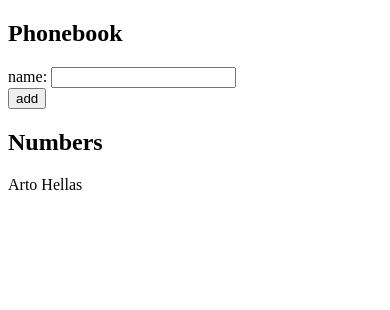
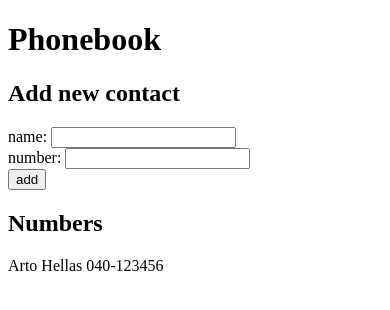
Before and after one commit to LendyAbel/FullStack-Course, a React (Vite) app in the folder part2/phonebook/: page / in a window 390 px wide. Shown: the top 310 px of the page. Built offline with nearby package versions, Linux system fonts and the light colour scheme.

Commit message:
phonebook Step3

```diff
--- a/part2/phonebook/src/App.jsx
+++ b/part2/phonebook/src/App.jsx
@@ -1,43 +1,71 @@
 import { useState } from "react"
 
 const App = () => {
+  console.log("-------------------------")
   //VARIABLES
-  const [persons, setPersons] = useState([{ name: "Arto Hellas" }])
+  const [persons, setPersons] = useState([
+    { name: "Arto Hellas", number: "040-123456", id: 1 },
+  ])
   const [newName, setNewName] = useState("")
+  const [newNumber, setNewNumber] = useState("")
 
   //FUNCTIONS
+  //Add Contact
   const add = (e) => {
     e.preventDefault()
 
+    if (!newName || !newNumber) {
+      alert("Name or Number is empty")
+      return
+    }
     if (persons.some((person) => person.name === newName)) {
       alert(`${newName} is already added to phonebook`)
       return
     }
 
-    setPersons(persons.concat({ name: newName }))
+    setPersons(
+      persons.concat({
+        name: newName,
+        number: newNumber,
+        id: persons.length + 1,
+      })
+    )
     setNewName("")
+    setNewNumber("")
   }
 
-  const inputOnChange = (e) => {
+  //OnChange Handlers
+  const nameOnChange = (e) => {
     setNewName(e.target.value)
+  }
+  const numberOnChange = (e) => {
+    setNewNumber(e.target.value)
   }
 
   //RETURN
   return (
     <div>
-      <h2>Phonebook</h2>
+      <h1>Phonebook</h1>
+
+      <h2>Add new contact</h2>
       <form onSubmit={add}>
         <div>
-          name: <input value={newName} onChange={inputOnChange} />
+          name: <input value={newName} onChange={nameOnChange} />
+        </div>
+        <div>
+          number: <input value={newNumber} onChange={numberOnChange} />
         </div>
         <div>
           <button type="submit">add</button>
         </div>
       </form>
+
       <h2>Numbers</h2>
       <div>
         {persons.map((person) => (
-          <p key={person.name}>{person.name}</p>
+          <p key={person.id}>
+            {person.name} {person.number}
+          </p>
         ))}
       </div>
     </div>
--- a/part2/phonebook/src/main.jsx
+++ b/part2/phonebook/src/main.jsx
@@ -1,9 +1,4 @@
-import { StrictMode } from 'react'
-import { createRoot } from 'react-dom/client'
-import App from './App.jsx'
+import { createRoot } from "react-dom/client"
+import App from "./App.jsx"
 
-createRoot(document.getElementById('root')).render(
-  <StrictMode>
-    <App />
-  </StrictMode>,
-)
+createRoot(document.getElementById("root")).render(<App />)
```
